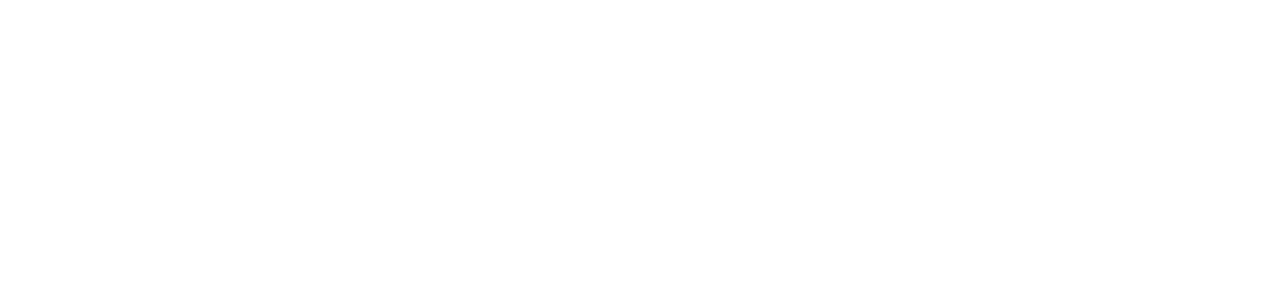
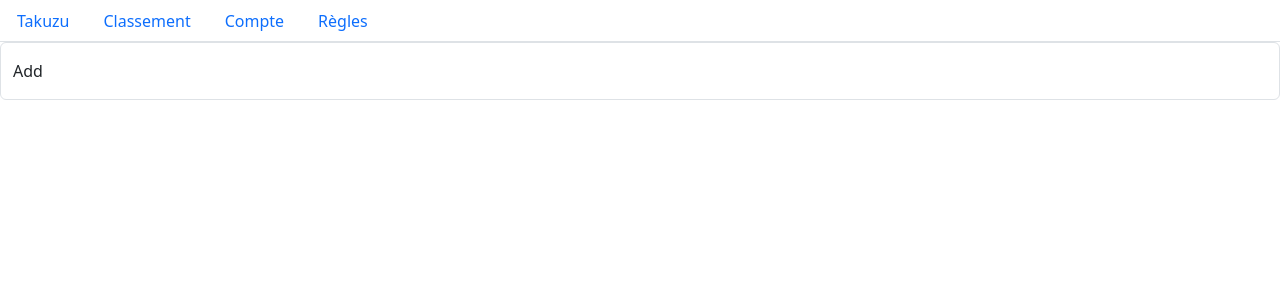
Before and after one commit to lstz51/takuzu, a React (Create React App) app: page / in a window 1280 px wide. Shown: the top 300 px of the page. Built offline with nearby package versions, Linux system fonts and the light colour scheme.

Commit message:
commit 1

```diff
--- a/package.json
+++ b/package.json
@@ -6,7 +6,9 @@
     "@testing-library/jest-dom": "^5.17.0",
     "@testing-library/react": "^13.4.0",
     "@testing-library/user-event": "^13.5.0",
+    "bootstrap": "^5.3.3",
     "react": "^18.3.1",
+    "react-bootstrap": "^2.10.2",
     "react-dom": "^18.3.1",
     "react-scripts": "5.0.1",
     "web-vitals": "^2.1.4"
--- a/src/App.js
+++ b/src/App.js
@@ -1,6 +1,15 @@
+import AddItemBar from "./components/AddItemBar";
+import NavBar from "./components/NavBar";
+
 function App() {
-  return <></>;
-{/* NavBar - Accueil, Connexion, */}
+  return (
+    <>
+      <NavBar />
+
+      <AddItemBar />
+
+    </>
+  );
 }
 
 export default App;
--- /dev/null
+++ b/src/components/AddItemBar.js
@@ -0,0 +1,13 @@
+import { FloatingLabel, FormControl } from "react-bootstrap";
+
+function AddItemBar() {
+    return (
+        <>
+            <FloatingLabel label="Add">
+                <FormControl placeholder="Add" />
+            </FloatingLabel>
+        </>
+    );
+}
+
+export default AddItemBar;
--- /dev/null
+++ b/src/components/NavBar.js
@@ -0,0 +1,17 @@
+import { Nav } from "react-bootstrap";
+import NavBarItem from "./NavBarItem";
+
+function NavBar() {
+ return(
+    <>
+    <Nav variant="tabs">
+       <NavBarItem text={"Takuzu"}/>
+       <NavBarItem text={"Classement"}/>
+       <NavBarItem text={"Compte"}/>
+       <NavBarItem text={"Règles"}/>
+    </Nav>
+    </>
+ );
+}
+
+export default NavBar;
--- /dev/null
+++ b/src/components/NavBarItem.js
@@ -0,0 +1,12 @@
+import { NavItem, NavLink } from "react-bootstrap";
+
+function NavBarItem(props) {
+    const {text} = props;
+    return (
+        <NavItem>
+            <NavLink>{text}</NavLink>
+        </NavItem>
+    );
+}
+
+export default NavBarItem;
--- a/src/index.js
+++ b/src/index.js
@@ -3,6 +3,9 @@
 import './index.css';
 import App from './App';
 import reportWebVitals from './reportWebVitals';
+
+import "bootstrap/dist/css/bootstrap.min.css";
+import "bootstrap/dist/js/bootstrap";
 
 const root = ReactDOM.createRoot(document.getElementById('root'));
 root.render(
```
Also changed, not shown: 1 other file (tests, documents, lock files or other folders).
